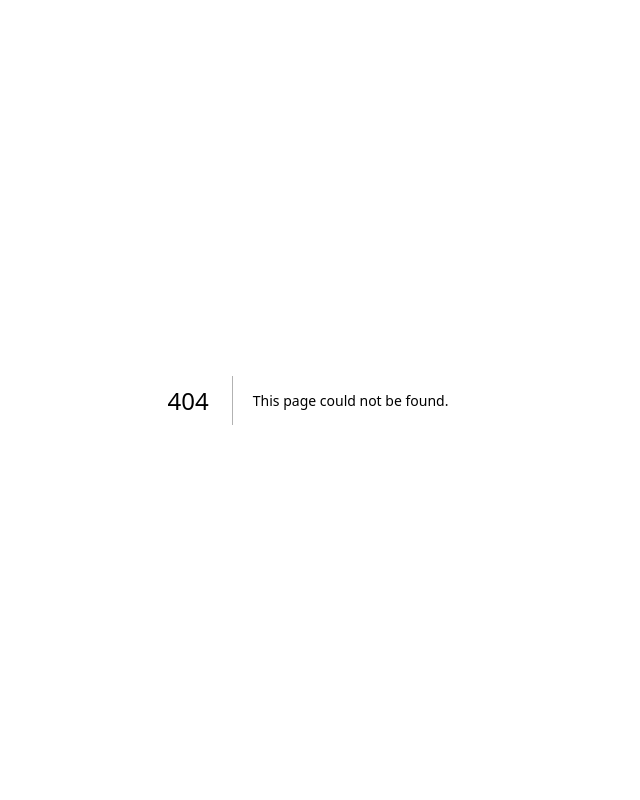
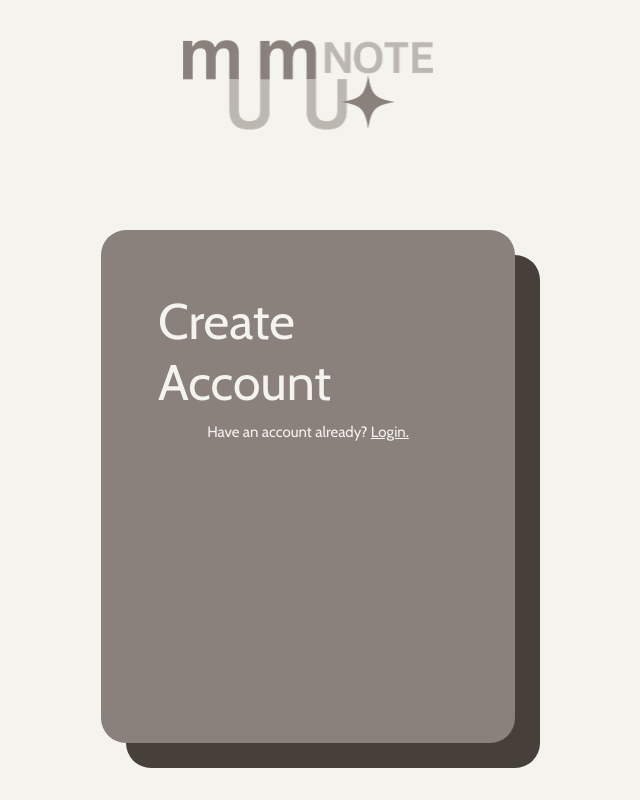
Before and after one commit to neenbeannnn/MuMuNote, a Next.js app: page /createaccount in a window 1280 px wide. Before the commit this address had no page. Shown: the whole page, without its empty margins (332-972 px from the left). Built offline with nearby package versions, Linux system fonts and the light colour scheme.

Commit message:
NH - reorganized folder structure and added createaccount routing

```diff
--- /dev/null
+++ b/app/(pages)/createaccount/page.tsx
@@ -0,0 +1,5 @@
+import CreateAccountView from "../../components/CreateAccountView";
+
+export default function CreateAccount() {
+    return <CreateAccountView />;
+}
--- /dev/null
+++ b/app/(pages)/forgotpassword/page.tsx
@@ -0,0 +1,5 @@
+import ForgotPasswordView from "../../components/ForgotPasswordView";
+
+export default function CreateAccount() {
+    return <ForgotPasswordView />;
+}
--- /dev/null
+++ b/app/(pages)/login/page.tsx
@@ -0,0 +1,5 @@
+import LoginView from '../../components/LoginView';
+
+export default function Login() {
+    return <LoginView/>;
+}
--- a/app/page.tsx
+++ b/app/(pages)/page.tsx
@@ -1,11 +1,10 @@
 "use client";
-import LoginView from "./components/LoginView"
-
+import Login from "./login/page";
 
 export default function Home() {
   return (
     <div>
-      <LoginView />
+      <Login/>
     </div>
   );
 }
--- /dev/null
+++ b/app/components/CreateAccountView.tsx
@@ -0,0 +1,30 @@
+"use client";
+import Link from "next/link";
+import styles from "../styles/createaccountview.module.scss";
+import Image from "next/image";
+
+export default function CreateAccountView() {
+    return <div className={styles.pageContainer}>
+        <Image
+            src="/assets/mumunote-logo-long.png"
+            alt="MuMuNote logo"
+            height = {90}
+            width = {250}
+            draggable={false}
+        />
+        <div className={styles.popup}>
+            <h1 className={styles.createAccountTitle}>
+                Create Account
+            </h1>
+            <h3 className={styles.haveAccountLogin}>
+                Have an account already?&nbsp;
+                <Link
+                    href="/login"
+                    className={styles.loginLink}
+                >
+                    Login.
+                </Link>
+            </h3>
+        </div>
+    </div>
+}
--- /dev/null
+++ b/app/styles/createaccountview.module.scss
@@ -0,0 +1,51 @@
+@use './theme.scss' as *;
+@use 'sass:map';
+
+.pageContainer {
+    /*Positioning*/
+    display: flex;
+    flex-direction: column;
+    justify-content: space-around;
+    align-items: center;
+    /*Box Model*/
+    padding: 2.5% 5%;
+    /*Color*/
+    /*Typography*/
+    color: map.get($colors, "light")
+    /*Cursor*/
+
+    /*Pseudo-classes*/
+
+}
+
+.popup {
+    /*Positioning*/
+    display: flex;
+    flex-direction: column;
+    justify-content: flex-start;
+    align-items: center;
+    /*Box Model*/
+    height: 400px;
+    width: 300px;
+    margin-top: 100px;
+    padding: 5%;
+    border-radius: 25px;
+    /*Color*/
+    background-color: map.get($colors, "primary");
+    box-shadow: 25px 25px 0 map.get($colors, "dark");
+    /*Typography*/
+    /*Cursor*/
+    /*Pseudo-classes*/
+}
+
+.createAccountTitle {
+    @include heading-1;
+}
+
+.haveAccountLogin {
+    @include heading-3;
+}
+
+.loginLink {
+    @include link;
+}
--- /dev/null
+++ b/app/styles/forgotpasswordview.module.scss
@@ -0,0 +1,43 @@
+@use './theme.scss' as *;
+@use 'sass:map';
+
+.pageContainer {
+    /*Positioning*/
+    display: flex;
+    flex-direction: column;
+    justify-content: space-around;
+    align-items: center;
+    /*Box Model*/
+    padding: 2.5% 5%;
+    /*Color*/
+    /*Typography*/
+    color: map.get($colors, "light")
+    /*Cursor*/
+
+    /*Pseudo-classes*/
+
+}
+
+.popup {
+    /*Positioning*/
+    display: flex;
+    flex-direction: column;
+    justify-content: flex-start;
+    align-items: center;
+    /*Box Model*/
+    height: 400px;
+    width: 300px;
+    margin-top: 100px;
+    padding: 5%;
+    border-radius: 25px;
+    /*Color*/
+    background-color: map.get($colors, "primary");
+    box-shadow: 25px 25px 0 map.get($colors, "dark");
+    /*Typography*/
+    /*Cursor*/
+    /*Pseudo-classes*/
+}
+
+.forgotPasswordTitle {
+    @include heading-2;
+}
--- a/app/styles/theme.scss
+++ b/app/styles/theme.scss
@@ -69,6 +69,7 @@ html {
     /*Positioning*/
     /*Box Model*/
     /*Color*/
+    color: map-get($colors, "light");
     /*Typography*/
     text-decoration: underline;
     /*Pseudo-classes*/
```
Also changed, not shown: app/components/ForgotPasswordView.tsx (added, +21 -0 lines), app/components/LoginView.tsx (+15 -1 lines), app/(pages)/layout.tsx (renamed from app/layout.tsx), app/blank.css (added).
